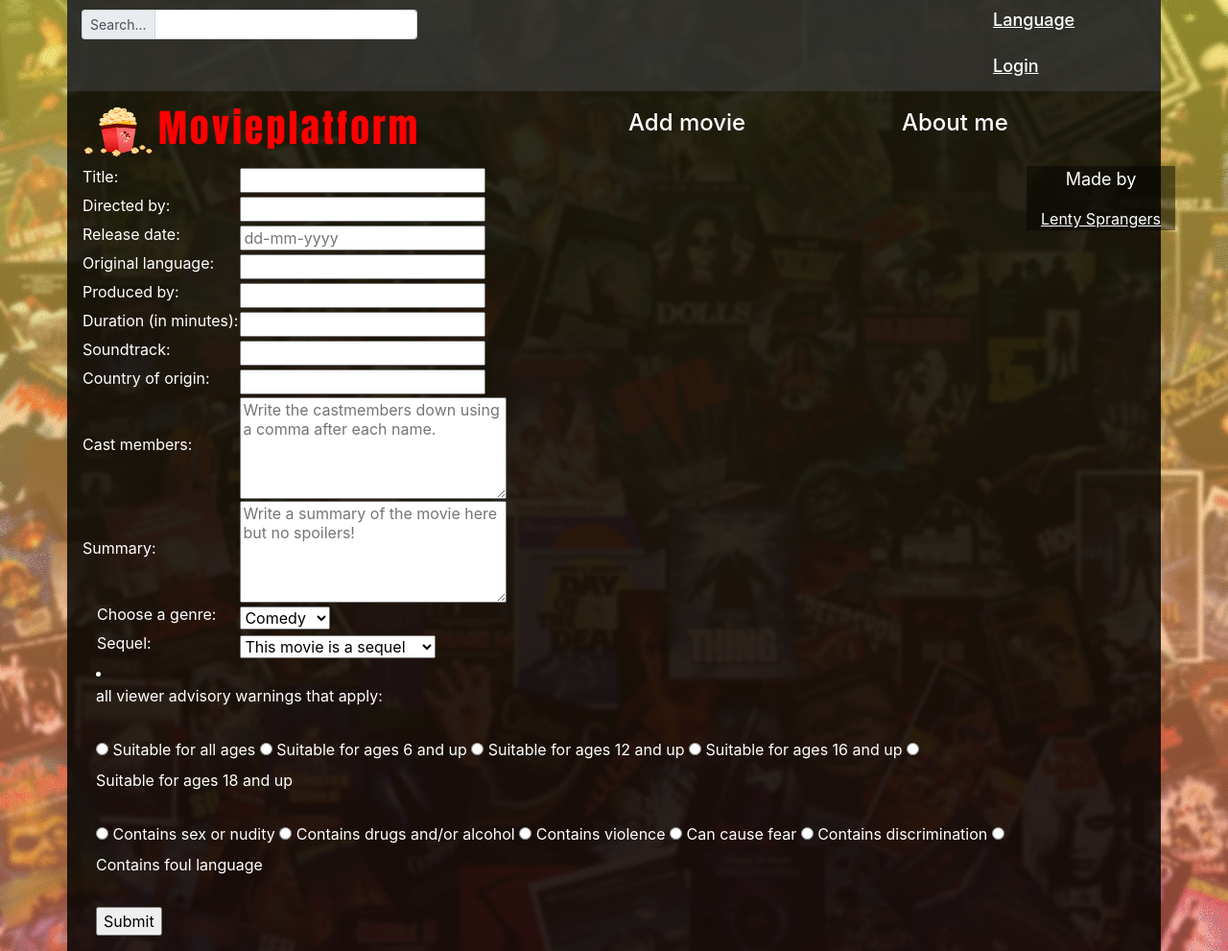
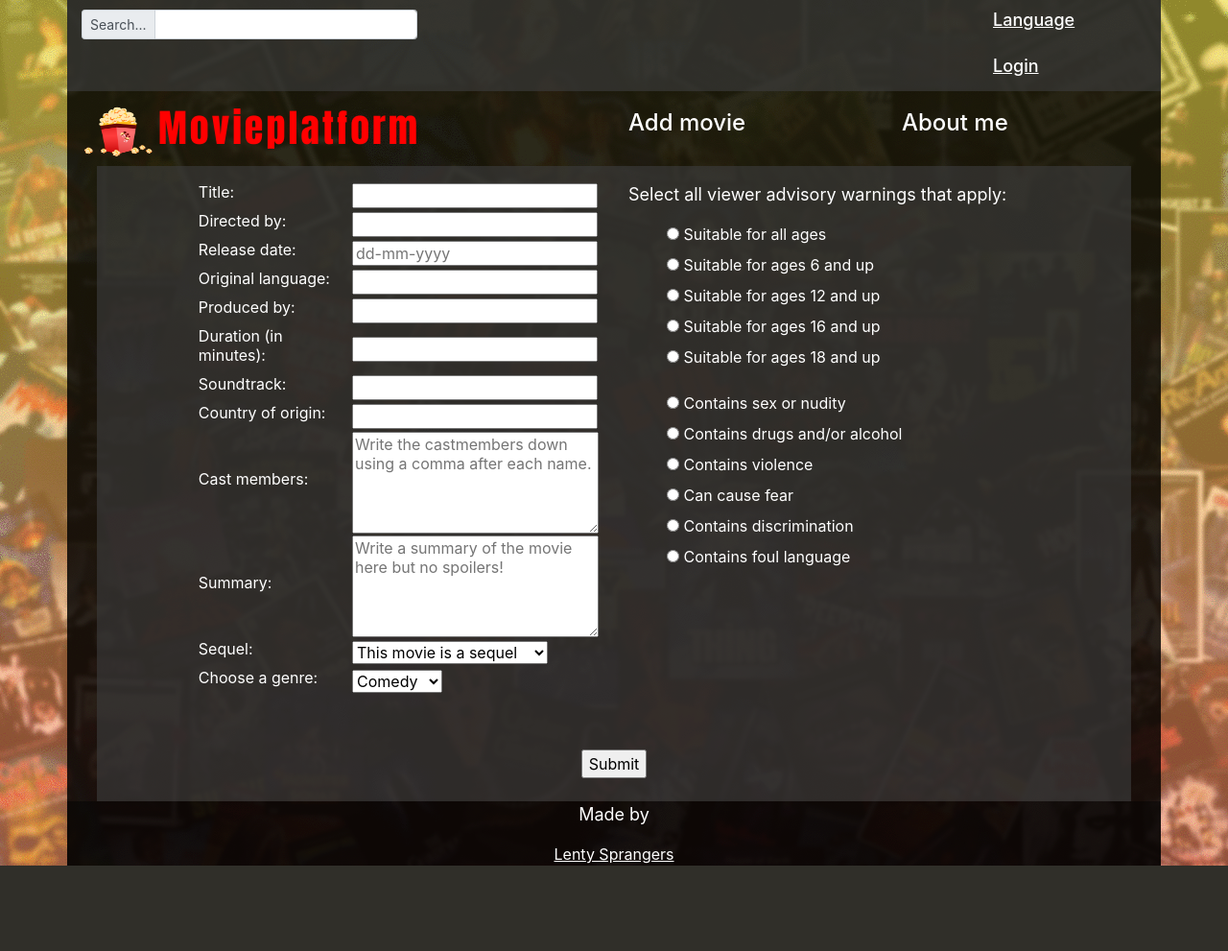
Before and after one commit to LentySprangers/movieplatform, a PHP site: page /addmovie.php in a window 1280 px wide. Shown: the whole page at 96% size. After the commit the page ends 902 px from the top, so only its background shows below. Run offline with PHP 8.4, Linux system fonts and the light colour scheme.

Commit message:
refactored

```diff
--- a/addmovie.php
+++ b/addmovie.php
@@ -13,8 +13,8 @@ include('inc/header.php');
 
 ?>
 
-            <div class="row">
-                <div class="col">
+            <div class="row justify-content-center add-movie-page mx-3">
+                <div class="col-5 my-3">
                     <form>
                         <table class="form-layout">
                             <tr>
@@ -52,25 +52,32 @@ include('inc/header.php');
                             </tr>
                             <tr>
                                 <td><label for="cast">Cast members:</label></td>
-                                <td><textarea name="cast" id="cast" cols="25" rows="5"
+                                <td><textarea name="cast" id="cast" cols="23" rows="5"
                                         placeholder="Write the castmembers down using a comma after each name."></textarea>
                                 </td>
                             </tr>
                             <tr>
                                 <td><label for="summary">Summary:</label></td>
-                                <td><textarea name="summary" id="summary" cols="25" rows="5"
+                                <td><textarea name="summary" id="summary" cols="23" rows="5"
                                         placeholder="Write a summary of the movie here but no spoilers!"></textarea>
                                 </td>
                             </tr>
-                        </table>
 
+                            <tr>
 
-                        <div class="col">
-                            <table class="form-layout">
+                                <td><label for="sequel">Sequel:</label></td>
+                                <td><select name="sequel" id="sequel">
+                                        <option value="isSequel">This movie is a sequel</option>
+                                        <option value="hasSequel">This movie has a sequel</option>
+                                        <option value="noneOfAbove">None of the above</option>
+                                </td></select>
+
+                            </tr>
+
                             <tr>
 
                                 <td><label for="genre">Choose a genre:</label></td>
-                                    <td><select name="genre" id="genre" style="margin-left:23px;">
+                                <td><select name="genre" id="genre">
                                         <option value="comedy">Comedy</option>
                                         <option value="horror">Horror</option>
                                         <option value="thriller">Thriller</option>
@@ -81,62 +88,77 @@ include('inc/header.php');
                                 </td> </select>
 
                             </tr>
-                                <tr>
 
-                                    <td><label for="sequel">Sequel:</label></td>
-                                    <td><select name="sequel" id="sequel" style="margin-left:23px;">
-                                            <option value="isSequel">This movie is a sequel</option>
-                                            <option value="hasSequel">This movie has a sequel</option>
-                                            <option value="noneOfAbove">None of the above</option>
-                                    </td></select>
-
-                                </tr>
 
                         </table>
-
-
-
-                            <li class="form-layout">
-                                <br>
-                                <td><label for="viewerWarnings">all viewer advisory warnings that
-                                        apply:</label></td>
-                                <br><br>
-                                <input type="radio" name="age" value="all" id="option-1">
+                    </form>
+                </div>
+                <div class="col-5 my-3">
+                    <p>Select all viewer advisory warnings that apply:</p>
+                    <ul class="check-list">
+                        <li><input type="radio" name="age" value="all" id="option-1">
                             <label for="option-1">Suitable for all ages</label>
+                        </li>
+                        <li>
                             <input type="radio" name="age" value="sixUp" id="option-2">
                             <label for="option-2">Suitable for ages 6 and up</label>
+                        </li>
+                        <li>
                             <input type="radio" name="age" value="twelveUp" id="option-3">
                             <label for="option-3">Suitable for ages 12 and up</label>
+                        </li>
+                        <li>
                             <input type="radio" name="age" value="sixteenUp" id="option-4">
                             <label for="option-4">Suitable for ages 16 and up</label>
+                        </li>
+                        <li>
                             <input type="radio" name="age" value="eighteenUp" id="option-5">
                             <label for="option-5">Suitable for ages 18 and up</label>
-                                <br><br>
+                        </li>
+                    </ul>
+
+                    <ul class="check-list">
+                        <li>
                             <input type="radio" name="sex" value="sex" id="option-6">
                             <label for="option-6">Contains sex or nudity</label>
+                        </li>
+                        <li>
                             <input type="radio" name="drugs" value="drugs" id="option-7">
                             <label for="option-7">Contains drugs and/or alcohol</label>
+                        </li>
+                        <li>
                             <input type="radio" name="violence" value="violence" id="option-8">
                             <label for="option-8">Contains violence</label>
+                        </li>
+                        <li>
                             <input type="radio" name="fear" value="fear" id="option-9>">
                             <label for="option-9">Can cause fear</label>
+                        </li>
+                        <li>
                             <input type="radio" name="discrimination" value="discrimination" id="option-10">
                             <label for="option-10">Contains discrimination</label>
+                        </li>
+                        <li>
                             <input type="radio" name="foulLanguage" value="foulLanguage" id="option-11">
                             <label for="option-11">Contains foul language</label>
-                                <br><br>
-                                <input type="submit" value="Submit">
                         </li>
 
-                    </form>
+                    </ul>
                 </div>
+
+                <div class="col-12 text-center">
+                    <input type="submit" value="Submit" class="my-4">
                 </div>
+
+            </div>
+
             <?php
 
 include('inc/footer.php');
 
 ?>
         </div>
+
     </body>
 
 
--- a/inc/footer.php
+++ b/inc/footer.php
@@ -1,6 +1,6 @@
 <footer>
     <div class="row footer">
-        <div class="col" style="text-align: center;">
+        <div class="col text-center">
             <p>Made by</p><a href="aboutme.php">Lenty Sprangers</a>
 
         </div>
--- a/style/style.css
+++ b/style/style.css
@@ -1,6 +1,11 @@
 body {
     background-image: url("../assets/img/159889584805467782.gif");
     background-attachment: fixed;
+}
+
+ul {
+    color: white;
+    list-style: none;
 }
 
 .container {
@@ -55,15 +60,12 @@ p {
     font-size: large;
 }
 
-.footer {
-    background-color: rgba(0, 0, 0, 0.45)
-}
-
 h1 {
     color: white;
 }
 
-#movie-info {
+#movie-info,
+.add-movie-page {
     background-color: #3b3b3ba6;
 }
 
@@ -85,7 +87,8 @@ h4 a {
     color: white;
 }
 
-#filter-expand>.card>.card-header {
+#filter-expand>.card>.card-header,
+.footer {
     background-color: rgba(0, 0, 0, 0.45)
 }
 
@@ -100,3 +103,8 @@ h4 a {
 .form-layout {
     color: white;
 }
+
+.check-list li {
+    color: white;
+    list-style: none;
+}
```
Also changed, not shown: Thor.php (+28 -15 lines), aboutme.php (+12 -23 lines), chrishemsworth.php (+6 -9 lines), assets/img/IMG_8033.JPG (added). Lines whose indentation alone changed are shown as unchanged.
